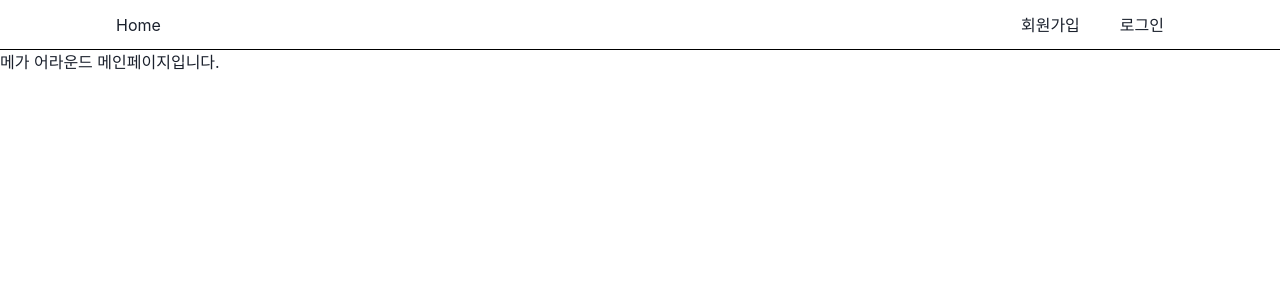
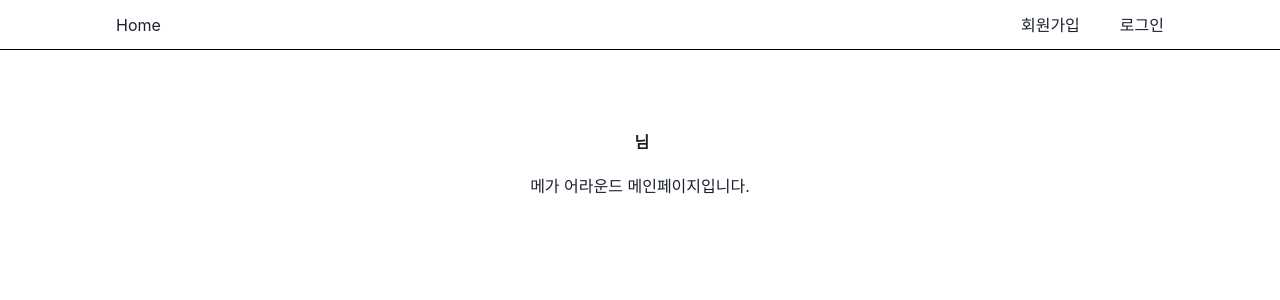
Before and after one commit to huitopia/mega-around, a React (Vite) app in the folder frontend/: page / in a window 1280 px wide. Shown: the top 300 px of the page. Built offline with nearby package versions, Linux system fonts and the light colour scheme.

Commit message:
navbar,main에 프로필 표시

```diff
--- a/frontend/src/MainProduct.jsx
+++ b/frontend/src/MainProduct.jsx
@@ -1,3 +1,18 @@
+import { Box, Center } from "@chakra-ui/react";
+import { useContext } from "react";
+import { LoginContext } from "./LoginProvider.jsx";
+
 export function MainProduct() {
-  return <>메가 어라운드 메인페이지입니다. </>;
+  const account = useContext(LoginContext);
+  return (
+    <>
+      <Center p={20} flexDirection={"column"}>
+        <Box fontWeight={"bold"}>
+          {account.nickName}
+          {account.branchName}&nbsp;님
+        </Box>
+        <Box mt={5}>메가 어라운드 메인페이지입니다.</Box>
+      </Center>
+    </>
+  );
 }
--- a/frontend/src/component/Navbar.jsx
+++ b/frontend/src/component/Navbar.jsx
@@ -2,10 +2,13 @@ import { Box, Flex, Spacer } from "@chakra-ui/react";
 import { useNavigate } from "react-router-dom";
 import { useContext } from "react";
 import { LoginContext } from "../LoginProvider.jsx";
+import { FontAwesomeIcon } from "@fortawesome/react-fontawesome";
+import { faUser } from "@fortawesome/free-solid-svg-icons";
 
 export function Navbar() {
   const account = useContext(LoginContext);
   const navigate = useNavigate();
+  console.log(account);
   return (
     <Flex
       h={"50px"}
@@ -19,10 +22,12 @@ export function Navbar() {
         Home
       </Box>
       <Spacer />
+
+      {!account.isLoggedIn() ? (
+        <>
           <Box onClick={() => navigate("/signup")} cursor={"pointer"} mr={"10"}>
             회원가입
           </Box>
-      {!account.isLoggedIn() ? (
           <Box
             marginRight="100px"
             onClick={() => navigate("/login")}
@@ -30,7 +35,15 @@ export function Navbar() {
           >
             로그인
           </Box>
+        </>
       ) : (
+        <>
+          <Box mr={10}>
+            <FontAwesomeIcon icon={faUser} style={{ color: "#FFD43B" }} />
+            &nbsp;
+            {account.nickName}
+            {account.branchName}
+          </Box>
           <Box
             marginRight="100px"
             onClick={() => account.logout()}
@@ -38,6 +51,7 @@ export function Navbar() {
           >
             로그아웃
           </Box>
+        </>
       )}
     </Flex>
   );
```
Lines whose indentation alone changed are shown as unchanged.
